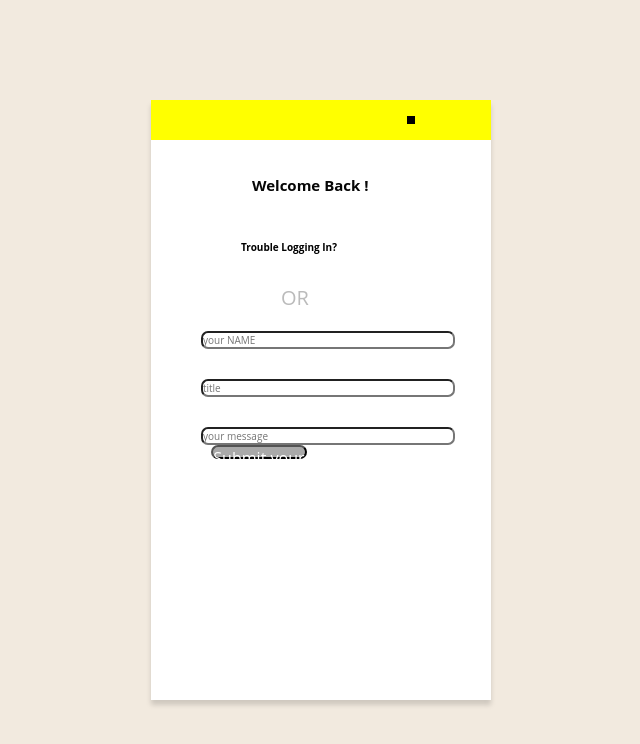
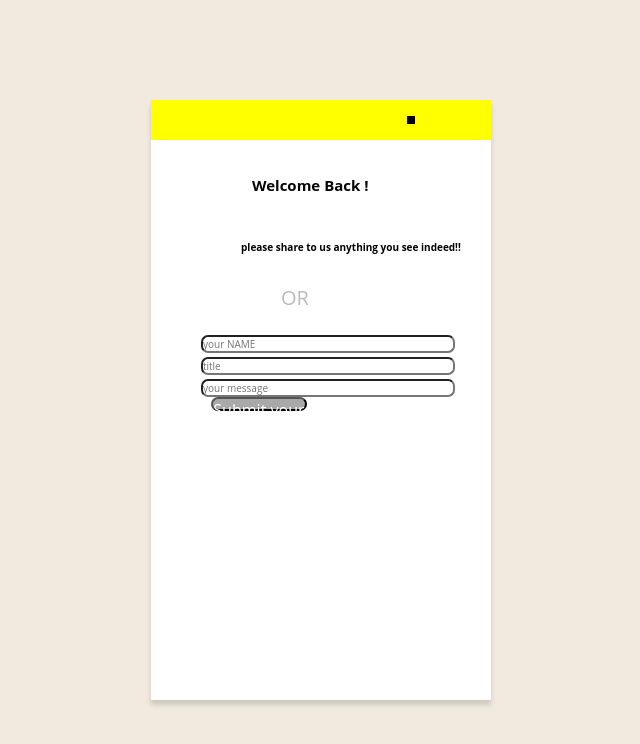
Before and after one commit to lievin219/gakiza-portofolio, a plain HTML site: page blog.html in a window 1280 px wide. Shown: the whole page, without its empty margins (319-959 px from the left). Drawn offline with Linux system fonts and the light colour scheme.

Commit message:
project udated

```diff
--- a/blog.css
+++ b/blog.css
@@ -70,7 +70,7 @@ transition: 0.5s;
 
     }
     .buttoni{
-        width:30%;
+        width:80%;
         font-size: 10px;
         display: flex;
         align-items: center;
--- a/blog.html
+++ b/blog.html
@@ -18,20 +18,25 @@
         <div class="data">
             <h1> Welcome Back !</h1>
 
-            <h5 class="buttoni">Trouble Logging In?</h5>
+            <h5 class="buttoni"> please share to us anything you see indeed!!</h5>
             <P> OR</P>
             <div class="writing">
+                <form action="">
             <input type="email" class="input" placeholder="your NAME">
             <input type="password" class="input" placeholder="title">
-            <input type="password" class="input" placeholder="your message">
+            <input type="" class="input" placeholder="your message">
         </div>
            <div class="acting">
 
-            <div class="data"><button class="buttone">Submit your blog</button>
+            <div class="data"><button class="buttone" onclick="">Submit your blog</button>
+            </form>
 
             </div>
         </div>
     </div>
+    <script>
 
+
+    </script>
 </body>
 </html>
```
Also changed, not shown: apping.html (+6 -0 lines).
